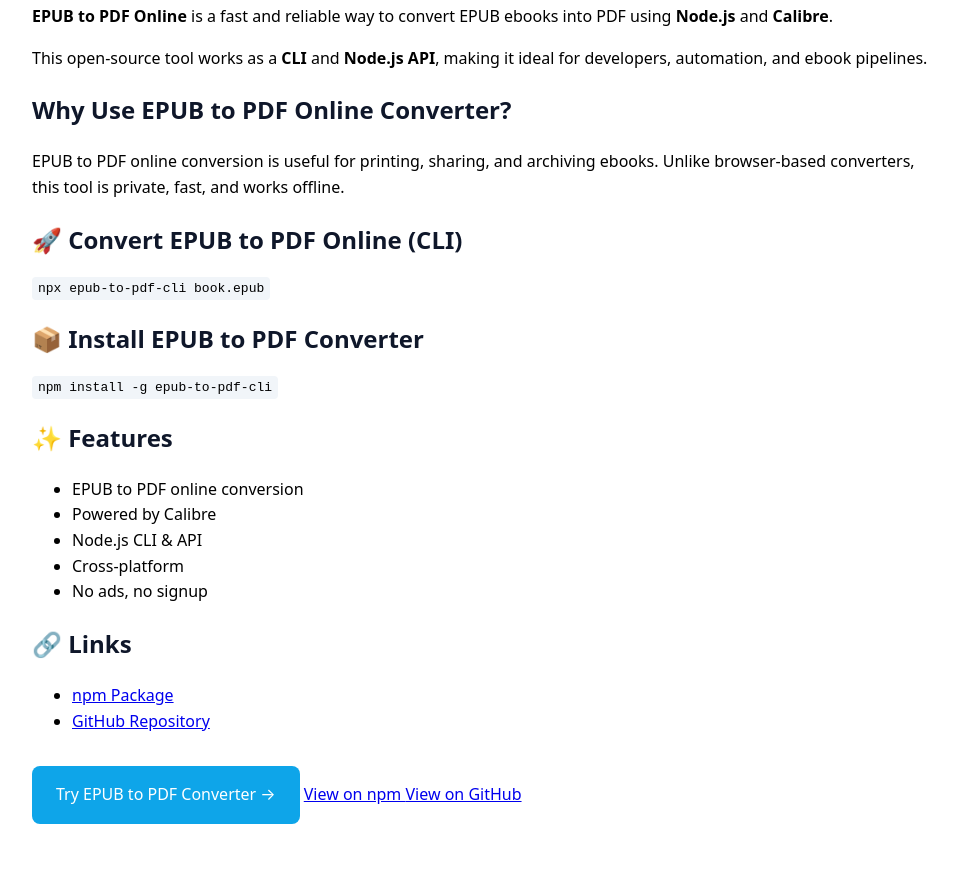
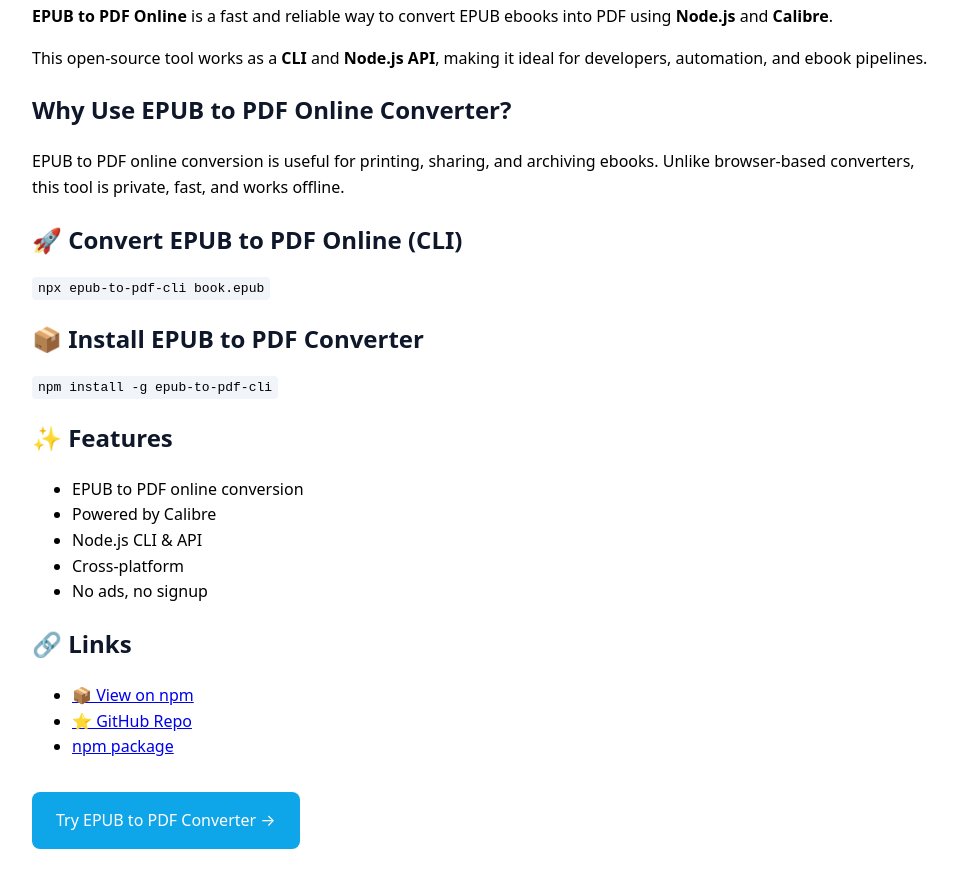
Before and after one commit to surajsutar7/epub-to-pdf-cli, a website: page docs/index.html in a window 1280 px wide. Shown: the part 122-1003 px from the top of the page, without its empty margins (158-1115 px from the left). Before the commit the page ends 978 px from the top, so only its background shows below. Drawn offline with Linux system fonts and the light colour scheme.

Commit message:
google analytics updated

```diff
--- a/docs/index.html
+++ b/docs/index.html
@@ -199,25 +199,34 @@
 
   <h2>🔗 Links</h2>
   <ul>
-    <li><a href="https://www.npmjs.com/package/epub-to-pdf-cli">npm Package</a></li>
-    <li><a href="https://github.com/surajsutar7/epub-to-pdf-cli">GitHub Repository</a></li>
+
+    <li>
+      <a href="https://www.npmjs.com/package/epub-to-pdf-cli" target="_blank" rel="noopener" onclick="gtag('event', 'npm_click', {
+    event_category: 'outbound',
+    event_label: 'npm_package'
+  });">
+        📦 View on npm
+      </a>
+    </li>
+    <li>
+      <a href="https://github.com/surajsutar7/epub-to-pdf-cli" target="_blank" rel="noopener" onclick="gtag('event', 'github_click', {
+    event_category: 'outbound',
+    event_label: 'github_repo'
+  });">
+        ⭐ GitHub Repo
+      </a>
+    </li>
+    <li>
+      <a href="https://www.npmjs.com/package/epub-to-pdf-cli?utm_source=github_pages&utm_medium=docs&utm_campaign=seo"
+        target="_blank" onclick="gtag('event','npm_click',{event_category:'outbound'});">
+        npm package
+      </a>
+    </li>
   </ul>
-
   <a class="cta" href="https://www.npmjs.com/package/epub-to-pdf-cli">
     Try EPUB to PDF Converter →
   </a>
 
-  <a href="https://www.npmjs.com/package/epub-to-pdf-cli"
-    onclick="gtag('event','click',{event_category:'outbound',event_label:'npm'});">
-    View on npm
-  </a>
-
-  <a href="https://github.com/surajsutar7/epub-to-pdf-cli"
-    onclick="gtag('event','click',{event_category:'outbound',event_label:'github'});">
-    View on GitHub
-  </a>
-
-
 </body>
 
 </html>
```
Also changed, not shown: README.md.
